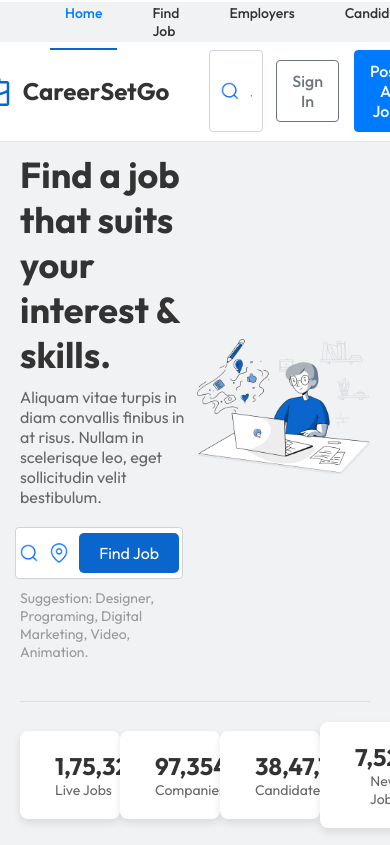
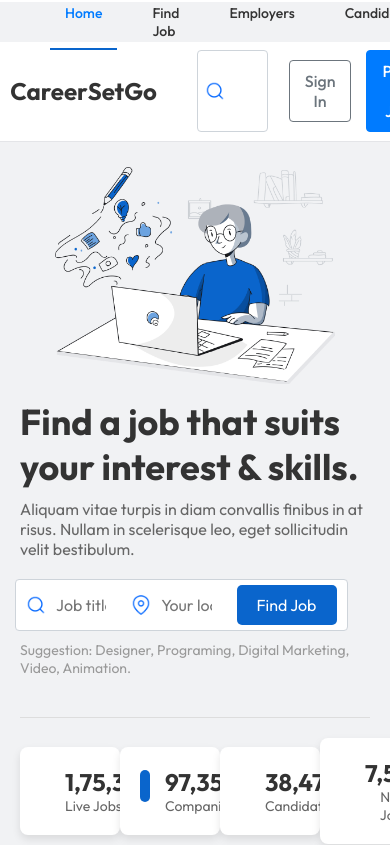
Before and after one commit to taralshah09/CareerSetGo, a React (Vite) app in the folder frontend/: page / in a window 390 px wide. Shown: the top 845 px of the page. Built offline with nearby package versions, Linux system fonts and the light colour scheme.

Commit message:
Adding responsiveness in HomePage

```diff
--- a/frontend/src/pages/HomePage/HomePage.css
+++ b/frontend/src/pages/HomePage/HomePage.css
@@ -67,53 +67,6 @@
     font-size: 16px;
     border-radius: 5px;
   }
-  /* .info-box .search-box {
-    display: flex;
-    gap: 10px;
-    margin-top: 20px;
-    background: var(--primary-white);
-    width: 500px;
-  }
-
-  .box1, .box2 {
-    display: flex;
-    align-items: center;
-    background-color: #fff;
-    padding: 15px;
-    border-radius: 8px;
-    box-shadow: 0px 4px 8px rgba(0, 0, 0, 0.1);
-    flex: 1;
-  }
-
-  .box1 img, .box2 img {
-    margin-right: 8px;
-    width: 20px;
-    height: 20px;
-  }
-
-  .box1 input, .box2 input {
-    border: none;
-    outline: none;
-    font-size: 14px;
-    color: #333;
-    width: 100%;
-  }
-
-  .box3 button {
-    background-color: #56bc80;
-    color: #fff;
-    border: none;
-    padding: 15px 30px;
-    font-size: 16px;
-    font-weight: bold;
-    border-radius: 8px;
-    cursor: pointer;
-    box-shadow: 0px 4px 8px rgba(0, 0, 0, 0.1);
-  }
-
-  .box3 button:hover {
-    background-color: #4ba76d;
-  } */
 
   .info-box span {
     display: block;
@@ -169,6 +122,8 @@
 
   .box .img-box {
     margin-bottom: 10px;
+    padding: 5px;
+    border-radius: 5px;
   }
 
   .box .img-box img {
@@ -192,3 +147,35 @@
     font-size: 14px;
     color: #666;
   }
+
+
+  @media (max-width : 900px){
+   .hero-header{
+    display: flex;
+    flex-direction: column-reverse;
+   }
+
+   .img-box img{
+      margin: 15px auto;
+      max-width: 80%;
+   }
+
+   .search-box{
+    justify-content: center;
+    gap: 25px;
+   }
+
+   .hero-footer .box .img-box img{
+    width: 25px;
+    height: 25px;
+   }
+
+   .box .img-box {
+    margin-bottom: 10px;
+    padding: 5px;
+    border-radius: 5px;
+    width: 32px;
+    height: 32px;
+  }
+
+  }
--- a/frontend/src/pages/HomePage/HomePage.jsx
+++ b/frontend/src/pages/HomePage/HomePage.jsx
@@ -38,7 +38,7 @@ const HomePage = () => {
           </div>
         </div>
         <div className="box">
-          <div className="img-box">
+          <div className="img-box" style={{background:"#0a65cc"}}>
             <img src="../images/company.png" alt="" />
           </div>
           <div className="text-box">
```
Also changed, not shown: frontend/public/images/company.png.
